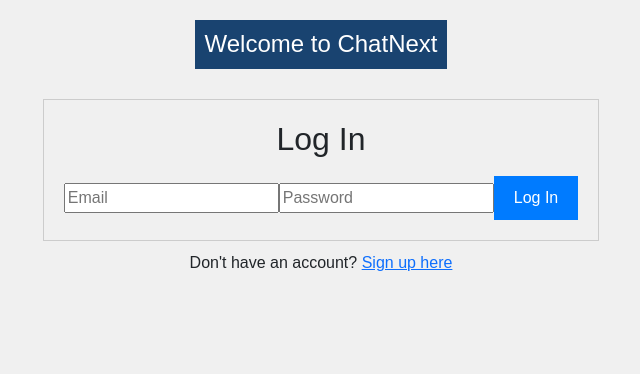
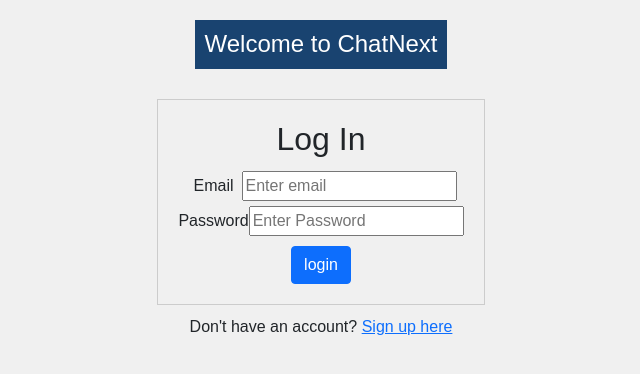
Before and after one commit to chetan-v/Chat-App, a React (Create React App) app in the folder client/: page /login in a window 1280 px wide. Shown: the top 374 px of the page, without its empty margins (319-959 px from the left). Built offline with nearby package versions, Linux system fonts and the light colour scheme.

Commit message:
change for mongo

```diff
--- a/client/src/components/HomePage.js
+++ b/client/src/components/HomePage.js
@@ -54,19 +54,42 @@ const HomePage = () => {
           <h2>Log In</h2>
           {errorMessage && <p className="error-message">{errorMessage}</p>}
           <form onSubmit={handleSubmit}>
+            <div>
+              <label className="label p-2">
+                <span className="text-base label-text">Email</span>
+              </label>
               <input
                 type="text"
-              placeholder="Email"
+                placeholder="Enter email"
+                className="w-full input input-bordered h-10"
                 value={email}
-              onChange={handleEmailChange}
+                onChange={(e) => setEmail(e.target.value)}
               />
+            </div>
+
+            <div>
+              <label className="label">
+                <span className="text-base label-text">Password</span>
+              </label>
               <input
                 type="password"
-              placeholder="Password"
+                placeholder="Enter Password"
+                className="w-full input input-bordered h-10"
                 value={password}
-              onChange={handlePasswordChange}
+                onChange={(e) => setPassword(e.target.value)}
               />
-            <button type="submit">Log In</button>
+            </div>
+
+            <div>
+              <button className="btn btn-primary">
+                {/* {loading ? (
+                  <span className="loading loading-spinner "></span>
+                ) : (
+                  "Login"
+                )} */}
+                login
+              </button>
+            </div>
           </form>
         </section>
       </main>
--- a/client/src/components/SignUp.js
+++ b/client/src/components/SignUp.js
@@ -23,8 +23,6 @@ const SignUp = () => {
     setPassword(e.target.value);
   };
 
-
-
   const handleDOBChange = (e) => {
     setDOB(e.target.value);
   };
@@ -33,46 +31,37 @@ const SignUp = () => {
     setGender(e.target.value);
   };
 
-  const handleSubmit =async (e) => {
+  const handleSubmit = async (e) => {
     e.preventDefault();
 
-
     try {
-
-
       const body = {
-      name:fname+" "+lname,
-      password:password,
-      email:email,
-      dob:dob,
-      gender:gender
-   }
-   const response = await fetch("http://localhost:5000/signup",{
-    method:"POST",
-    headers:{"Content-Type":"application/json"},
-    body:JSON.stringify(body),
-    credentials:"include"
+        name: fname + " " + lname,
+        password: password,
+        email: email,
+        dob: dob,
+        gender: gender,
+      };
+      const response = await fetch("http://localhost:5000/signup", {
+        method: "POST",
+        headers: { "Content-Type": "application/json" },
+        body: JSON.stringify(body),
+        credentials: "include",
       });
       console.log(response.status);
-    if(response.status===200){
-      window.location="/login";
-    }else{
+      if (response.status === 200) {
+        window.location = "/login";
+      } else {
         console.log("something Wrong");
       }
-
     } catch (error) {
       console.error(error);
     }
-  }
-
-
-
+  };
 
   return (
-
     <div className="container">
       <div className="row">
-
         <div className="form-container col-md-6 offset-md-3">
           <h1 className="form-header">Sign Up</h1>
           <form onSubmit={handleSubmit}>
@@ -121,7 +110,6 @@ const SignUp = () => {
               />
             </div>
 
-
             <div className="form-group">
               <label htmlFor="dob">Date of Birth</label>
               <input
@@ -155,7 +143,6 @@ const SignUp = () => {
         </div>
       </div>
     </div>
-
   );
 };
 
--- a/client/src/dashboard/ChatSection.js
+++ b/client/src/dashboard/ChatSection.js
@@ -19,7 +19,7 @@ const ChatSection = (SR_ids) => {
   useEffect(() => {
     socket?.emit("addUser", SR_ids.sender_id);
     socket?.on("getUsers", (users) => {
-      console.log("Active users", users);
+      // console.log("Active users", users);
     });
 
     // Listen for incoming messages and update the chat state
@@ -84,7 +84,7 @@ const ChatSection = (SR_ids) => {
       const data = await response.json();
       setChat(data.list);
 
-      // console.log(data.list);
+      console.log(data);
     } else {
       console.log("something Wrong");
     }
--- a/client/src/dashboard/DashBoard.js
+++ b/client/src/dashboard/DashBoard.js
@@ -21,11 +21,9 @@ const DashBoard = () => {
           headers: { "Content-Type": "application/json" },
           credentials: "include",
         });
-        // console.log(response);
         response.json().then((data) => {
           if (data.Status === "success") {
             setAuth(true);
-            // console.log(data.user_id);
             setName(data.name);
             setEmail(data.email);
             setSender_id(data.user_id);
@@ -147,6 +145,7 @@ const DashBoard = () => {
                   <tr key={index}>
                     <td onClick={() => handleChat(item.user_id)}>
                       {item.name}
+                      {/* {console.log(item)} */}
                     </td>
                   </tr>
                 ))}
@@ -190,8 +189,7 @@ const DashBoard = () => {
     </div>
   ) : (
     <div>
-      <h1>Not Authenticated {errorMessage}</h1>
-      <Link to="/login"> Login </Link>
+      <Link to="/login">Login</Link>
     </div>
   );
 };
```
Lines whose indentation alone changed are shown as unchanged.
